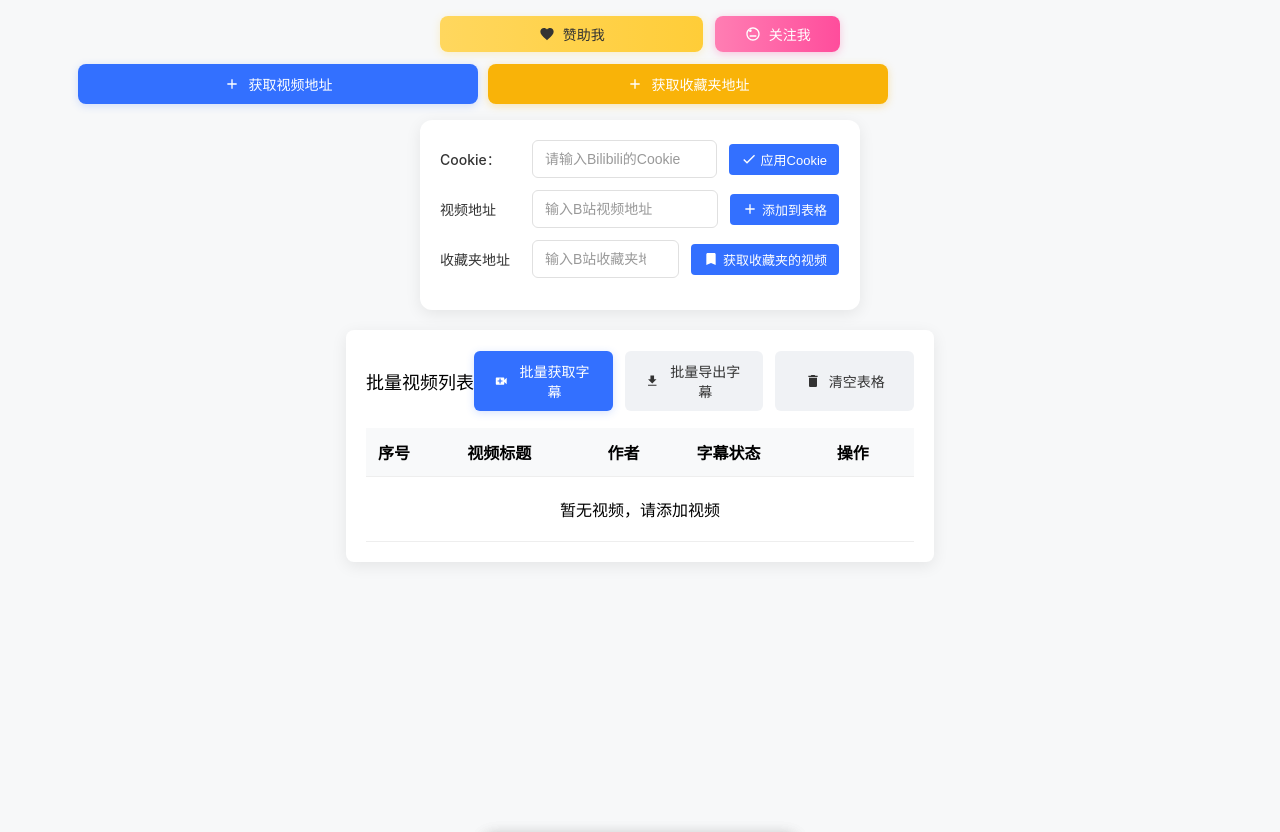
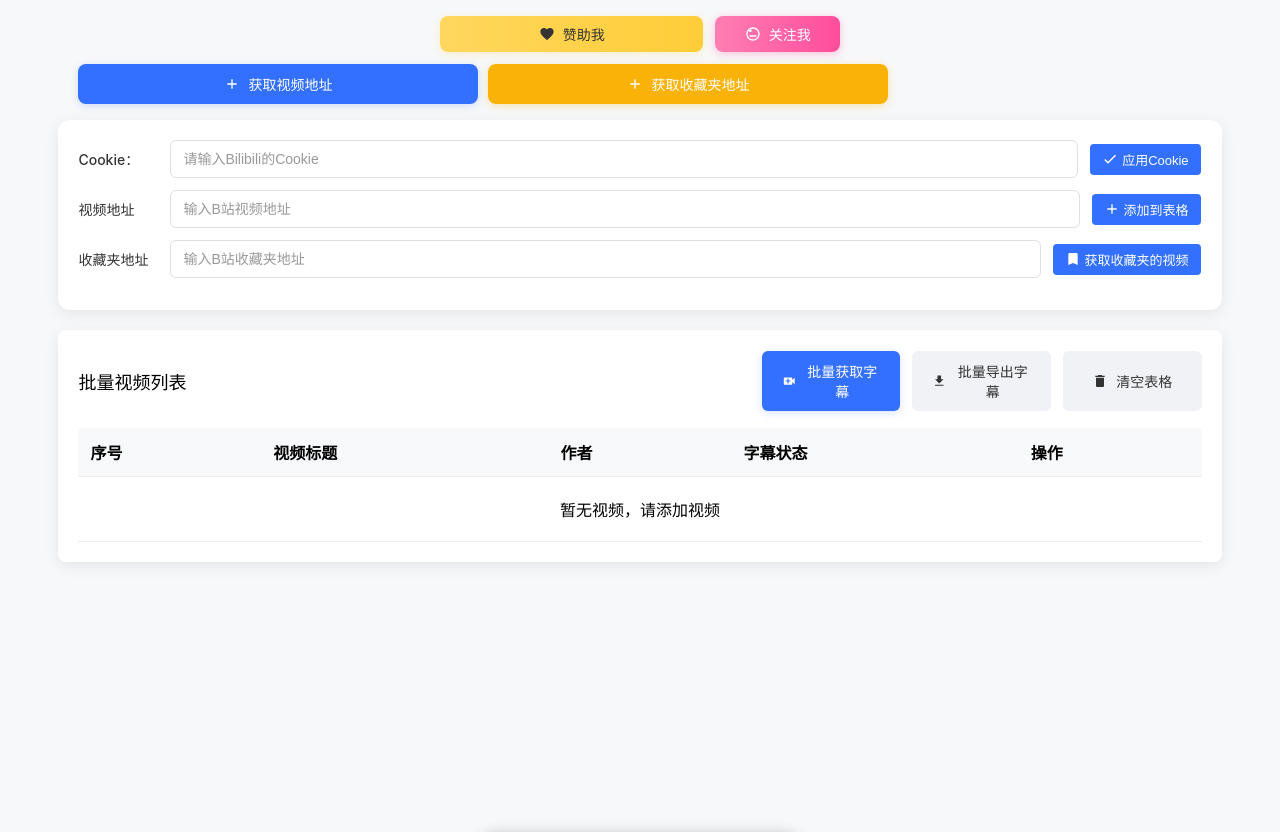
Before and after one commit to itchaox/SubBatch, a browser extension: page sidepanel.html in a window 1280 px wide. Drawn offline with Linux system fonts and the light colour scheme.

Commit message:
优化侧边栏和视频表格的宽度设置，将宽度调整为90%，提升界面适应性和用户体验。

```diff
--- a/sidepanel.html
+++ b/sidepanel.html
@@ -21,8 +21,8 @@
       }
 
       .input-container {
-        width: 100%;
-        max-width: 400px;
+        width: 90%;
+        /* max-width: 400px; */
         background: white;
         padding: 20px;
         border-radius: 12px;
@@ -580,6 +580,7 @@
 
       /* 批量视频表格样式 */
       .video-table-container {
+        width: 90%;
         margin-top: 20px;
         padding: 20px;
         background-color: white;
```
